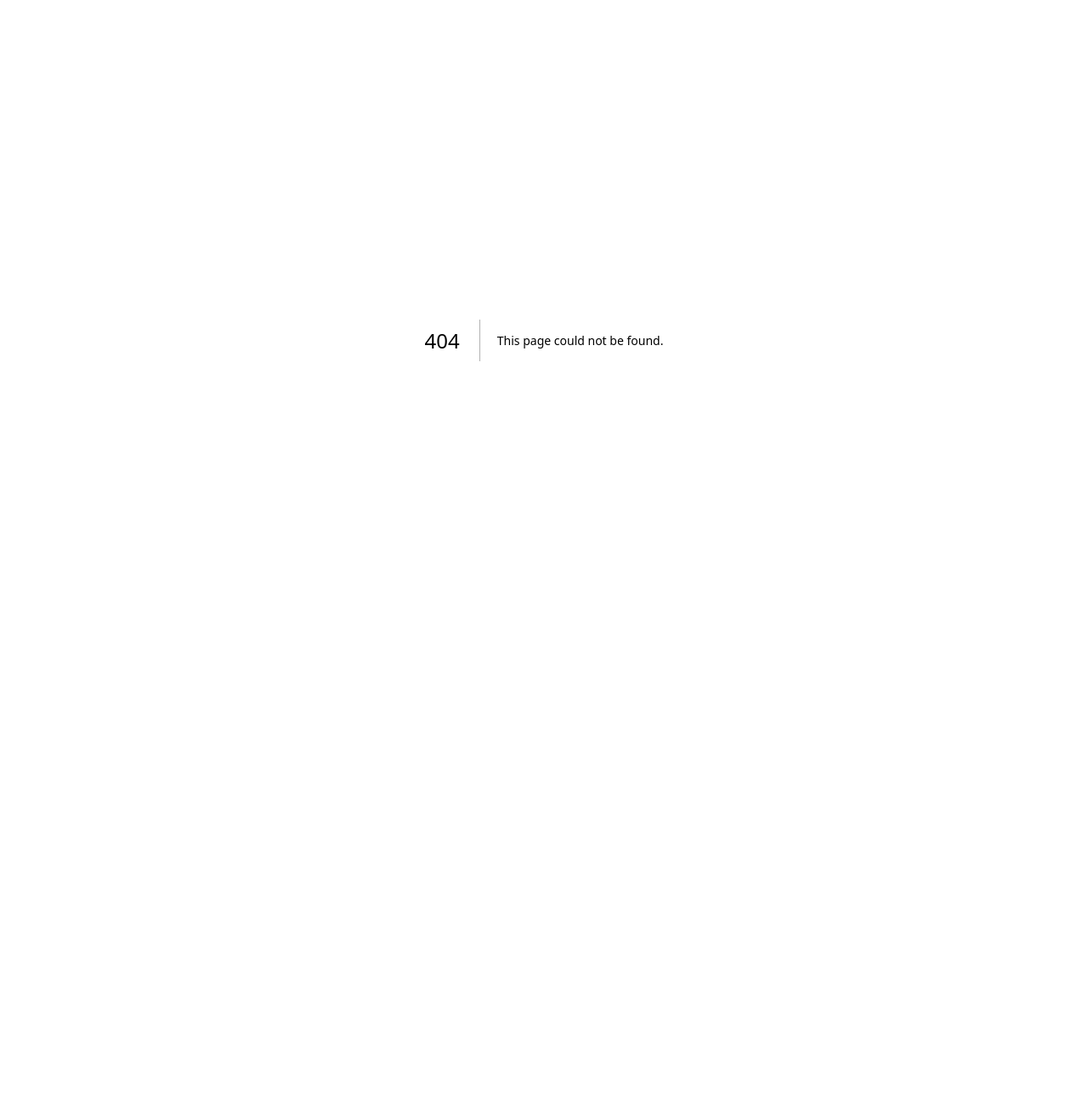
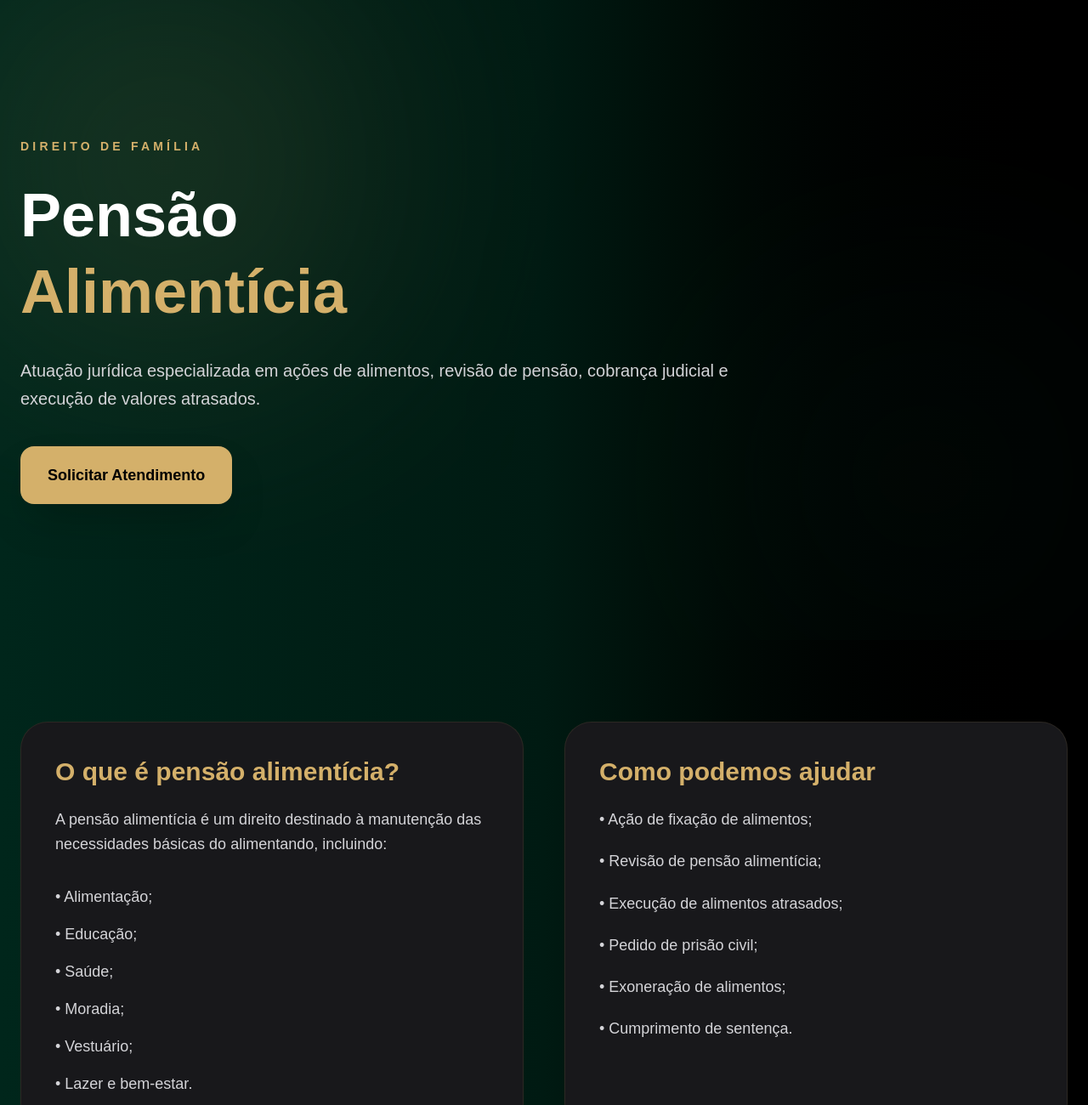
Before and after one commit to sidineiyares/yares-advocacia, a Next.js app: page /pensao-alimenticia in a window 1280 px wide. Before the commit this address had no page. Shown: the top 1300 px of the page at 85% size. Before the commit the page ends 800 px from the top, so only its background shows below. Built offline with nearby package versions, Linux system fonts and the light colour scheme.

Commit message:
Cria página pensão alimentícia

```diff
--- /dev/null
+++ b/app/pensao-alimenticia/page.tsx
@@ -0,0 +1,214 @@
+import type { Metadata } from "next";
+
+export const metadata: Metadata = {
+  title:
+    "Pensão Alimentícia em Joinville | Yares Advocacia",
+
+  description:
+    "Advogado especialista em pensão alimentícia em Joinville/SC. Ações de alimentos, revisão, exoneração e execução de pensão.",
+
+  keywords: [
+    "pensão alimentícia",
+    "advogado pensão alimentícia joinville",
+    "execução de alimentos",
+    "revisão de alimentos",
+    "cobrança de pensão",
+    "prisão civil pensão",
+    "direito de família",
+  ],
+};
+
+export default function PensaoAlimenticiaPage() {
+  return (
+    <main className="min-h-screen bg-gradient-to-r from-[#00261B] via-[#001A12] to-black text-white">
+
+      {/* HERO */}
+      <section className="relative overflow-hidden">
+
+        <div className="absolute inset-0 opacity-20">
+          <div className="absolute w-96 h-96 bg-[#D4B06A] blur-[140px] rounded-full top-0 left-0"></div>
+
+          <div className="absolute w-96 h-96 bg-[#0A3B2A] blur-[140px] rounded-full bottom-0 right-0"></div>
+        </div>
+
+        <div className="relative max-w-7xl mx-auto px-6 py-32 lg:py-40">
+
+          <div className="max-w-4xl">
+            <span className="text-[#D4B06A] uppercase tracking-[0.3em] text-sm font-semibold">
+              Direito de Família
+            </span>
+
+            <h1 className="mt-6 text-5xl lg:text-7xl font-black leading-tight">
+              Pensão
+              <span className="block text-[#D4B06A]">
+                Alimentícia
+              </span>
+            </h1>
+
+            <p className="mt-8 text-zinc-300 text-xl leading-relaxed">
+              Atuação jurídica especializada em ações de alimentos,
+              revisão de pensão, cobrança judicial e execução
+              de valores atrasados.
+            </p>
+
+            <a
+              href="https://wa.me/5547996954708"
+              target="_blank"
+              rel="noopener noreferrer"
+              className="inline-block mt-10 rounded-2xl bg-[#D4B06A] hover:brightness-110 transition-all duration-300 px-8 py-5 text-lg font-bold text-black shadow-2xl"
+            >
+              Solicitar Atendimento
+            </a>
+          </div>
+        </div>
+      </section>
+
+      {/* CONTEÚDO */}
+      <section className="max-w-7xl mx-auto px-6 py-24">
+
+        <div className="grid lg:grid-cols-2 gap-12">
+
+          <div className="rounded-[32px] border border-[#D4B06A]/10 bg-zinc-900 p-10">
+
+            <h2 className="text-3xl font-bold mb-6 text-[#D4B06A]">
+              O que é pensão alimentícia?
+            </h2>
+
+            <p className="text-zinc-300 text-lg leading-relaxed">
+              A pensão alimentícia é um direito destinado à manutenção
+              das necessidades básicas do alimentando, incluindo:
+            </p>
+
+            <ul className="mt-8 space-y-4 text-zinc-300 text-lg">
+              <li>• Alimentação;</li>
+              <li>• Educação;</li>
+              <li>• Saúde;</li>
+              <li>• Moradia;</li>
+              <li>• Vestuário;</li>
+              <li>• Lazer e bem-estar.</li>
+            </ul>
+          </div>
+
+          <div className="rounded-[32px] border border-[#D4B06A]/10 bg-zinc-900 p-10">
+
+            <h2 className="text-3xl font-bold mb-6 text-[#D4B06A]">
+              Como podemos ajudar
+            </h2>
+
+            <ul className="space-y-5 text-zinc-300 text-lg leading-relaxed">
+
+              <li>
+                • Ação de fixação de alimentos;
+              </li>
+
+              <li>
+                • Revisão de pensão alimentícia;
+              </li>
+
+              <li>
+                • Execução de alimentos atrasados;
+              </li>
+
+              <li>
+                • Pedido de prisão civil;
+              </li>
+
+              <li>
+                • Exoneração de alimentos;
+              </li>
+
+              <li>
+                • Cumprimento de sentença.
+              </li>
+            </ul>
+          </div>
+        </div>
+      </section>
+
+      {/* FAQ */}
+      <section className="bg-zinc-900/40 border-y border-zinc-800">
+
+        <div className="max-w-5xl mx-auto px-6 py-24">
+
+          <div className="text-center mb-16">
+            <h2 className="text-4xl font-black">
+              Perguntas Frequentes
+            </h2>
+          </div>
+
+          <div className="space-y-6">
+
+            {[
+              {
+                question:
+                  "Quem pode pedir pensão alimentícia?",
+                answer:
+                  "Filhos menores, ex-cônjuges e outras pessoas previstas em lei podem solicitar alimentos conforme a necessidade e possibilidade.",
+              },
+
+              {
+                question:
+                  "O que acontece quando a pensão não é paga?",
+                answer:
+                  "É possível ingressar com execução judicial, pedido de prisão civil, penhora e bloqueio de valores.",
+              },
+
+              {
+                question:
+                  "Posso revisar o valor da pensão?",
+                answer:
+                  "Sim. Havendo alteração financeira das partes, é possível pedir revisão judicial.",
+              },
+
+              {
+                question:
+                  "Quanto tempo demora o processo?",
+                answer:
+                  "O prazo depende da complexidade do caso e da tramitação judicial.",
+              },
+            ].map((item) => (
+              <div
+                key={item.question}
+                className="rounded-3xl border border-zinc-800 bg-black/40 p-8"
+              >
+                <h3 className="text-2xl font-bold text-[#D4B06A]">
+                  {item.question}
+                </h3>
+
+                <p className="mt-4 text-zinc-300 text-lg leading-relaxed">
+                  {item.answer}
+                </p>
+              </div>
+            ))}
+          </div>
+        </div>
+      </section>
+
+      {/* CTA */}
+      <section className="max-w-6xl mx-auto px-6 py-24">
+
+        <div className="rounded-[40px] bg-gradient-to-r from-[#B68A3D] via-[#D4B06A] to-[#E5C98A] p-14 text-center shadow-2xl">
+
+          <h2 className="text-4xl lg:text-5xl font-black text-black">
+            Precisa de orientação jurídica?
+          </h2>
+
+          <p className="mt-6 text-lg text-black/80 max-w-2xl mx-auto">
+            Entre em contato agora mesmo e receba
+            atendimento jurídico especializado.
+          </p>
+
+          <a
+            href="https://wa.me/5547996954708"
+            target="_blank"
+            rel="noopener noreferrer"
+            className="inline-block mt-10 rounded-2xl bg-black hover:brightness-110 transition-all duration-300 px-10 py-5 text-lg font-bold text-white"
+          >
+            Falar no WhatsApp
+          </a>
+        </div>
+      </section>
+
+    </main>
+  );
+}
```
